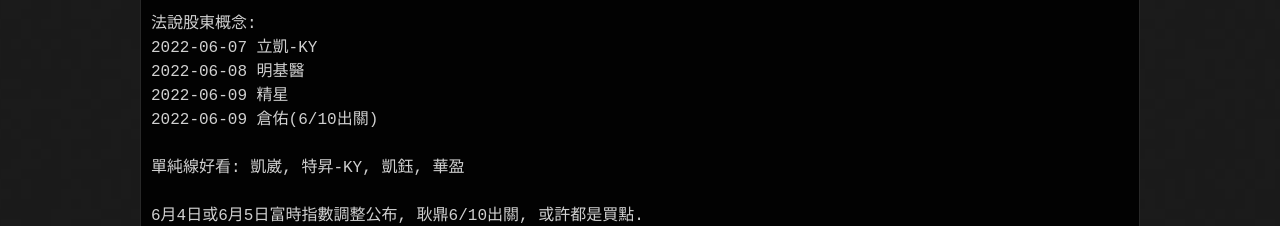
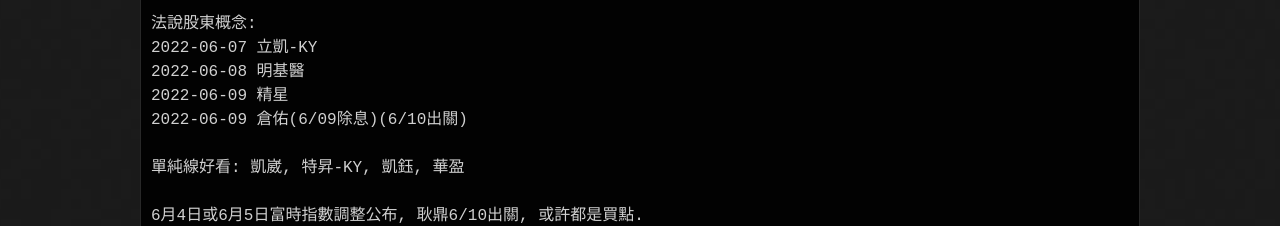
Before and after one commit to lepg5487/Stock_God, a Jekyll site: the page built from index.md, in a window 1280 px wide and 900 px high. Shown: the part 674-900 px from the top of the window. Built offline with Jekyll 4.4.1, drawn with Linux system fonts in a browser that asks for light colours; our own code applies the rules of GitHub Pages for plain Markdown files; some of the changed text lies outside the part shown.

Commit message:
Update index.md

```diff
--- a/index.md
+++ b/index.md
@@ -25,7 +25,7 @@
 2022-06-07 立凱-KY
 2022-06-08 明基醫
 2022-06-09 精星
-2022-06-09 倉佑(6/10出關)
+2022-06-09 倉佑(6/09除息)(6/10出關)
 
 單純線好看: 凱崴, 特昇-KY, 凱鈺, 華盈
 
```
